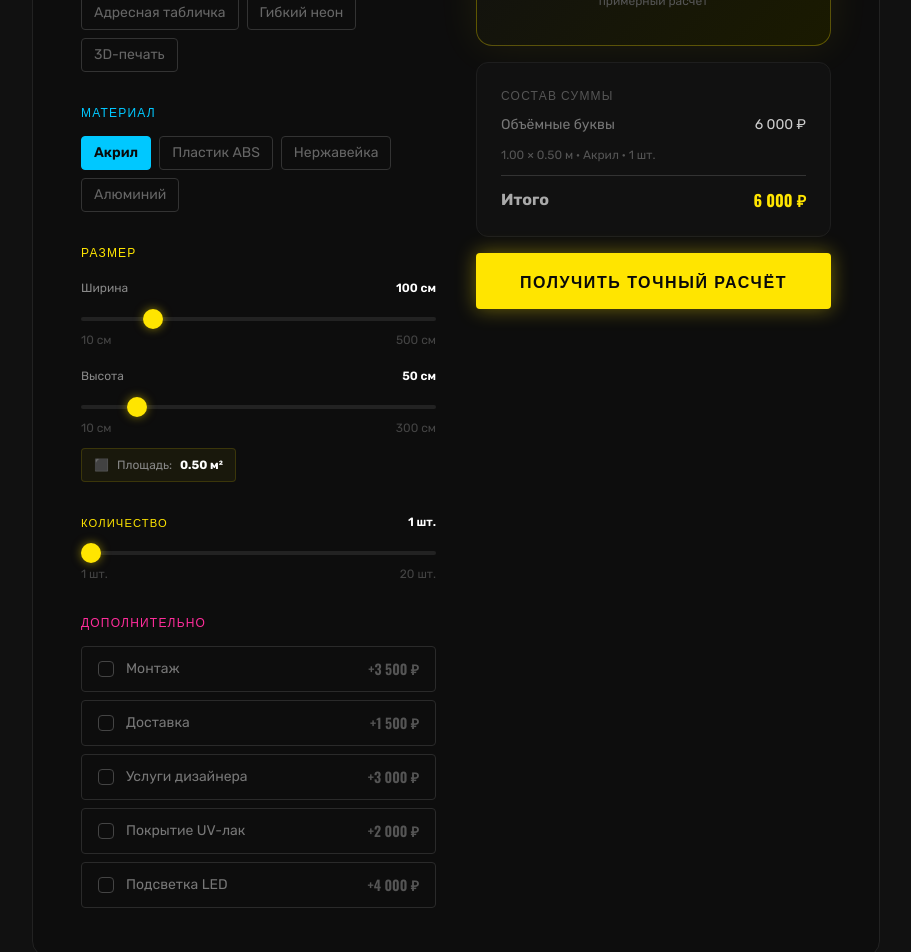
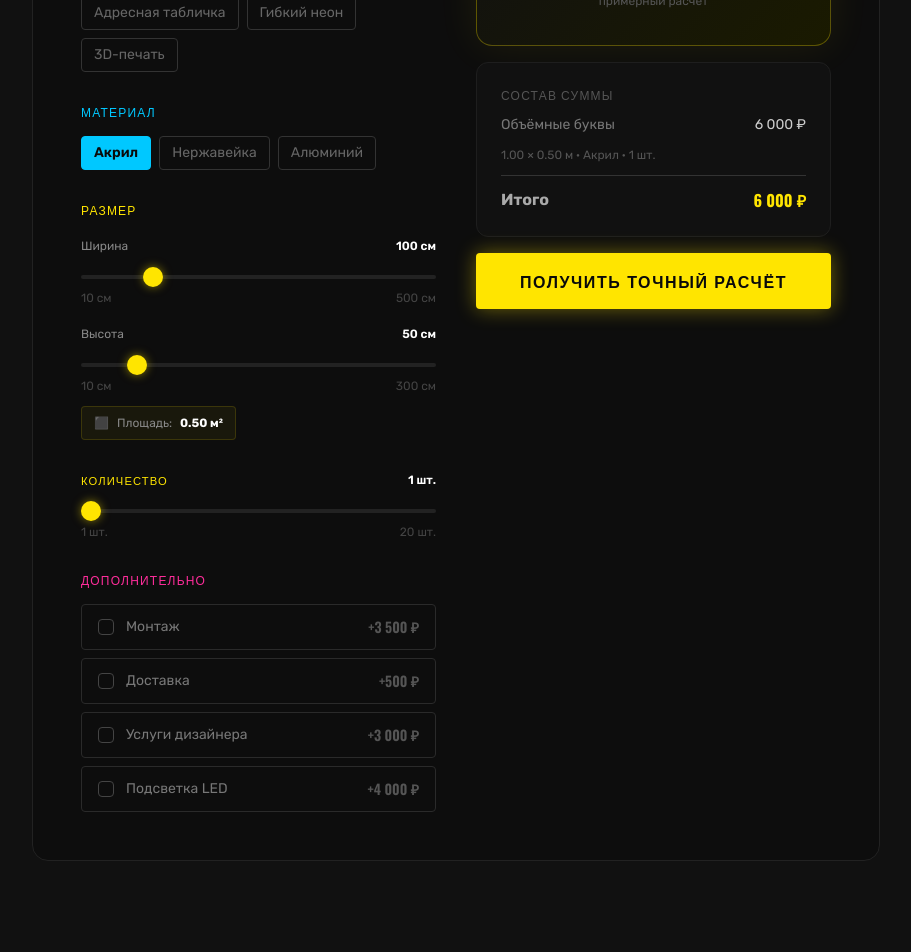
Before and after one commit to pr-poehali-dev/outdoor-advertising-site-3, a React (Vite) app: page / in a window 1280 px wide. Shown: the part 2720-3672 px from the top of the page, without its empty margins (184-1095 px from the left). Built offline with nearby package versions, Linux system fonts and the light colour scheme.

Commit message:
fix(calculator): обновить материалы и доставку

```diff
--- a/src/pages/Index.tsx
+++ b/src/pages/Index.tsx
@@ -83,20 +83,17 @@ const CALC_PRODUCTS = [
 const CALC_MATERIALS: Record<string, { label: string; mult: number }[]> = {
   "Объёмные буквы": [
     { label: "Акрил", mult: 1.0 },
-    { label: "Пластик ABS", mult: 0.8 },
     { label: "Нержавейка", mult: 1.6 },
     { label: "Алюминий", mult: 1.4 },
   ],
   "Плоские буквы": [
     { label: "Акрил", mult: 1.0 },
-    { label: "Пластик ABS", mult: 0.75 },
     { label: "Нержавейка", mult: 1.5 },
     { label: "Дерево", mult: 0.9 },
   ],
   "Баннер": [
     { label: "Банерная ткань", mult: 1.0 },
     { label: "Сетка (wind)", mult: 0.9 },
-    { label: "Плёнка (глянец)", mult: 1.2 },
   ],
   "Световой короб": [
     { label: "Акрил + LED", mult: 1.0 },
@@ -113,21 +110,21 @@ const CALC_MATERIALS: Record<string, { label: string; mult: number }[]> = {
     { label: "Пластик", mult: 0.7 },
   ],
   "Гибкий неон": [
+    { label: "LED-неон 6мм", mult: 0.8 },
     { label: "LED-неон 12мм", mult: 1.0 },
     { label: "LED-неон 20мм", mult: 1.3 },
   ],
   "3D-печать": [
     { label: "PLA-пластик", mult: 1.0 },
     { label: "ABS-пластик", mult: 1.1 },
-    { label: "Фотополимер", mult: 1.8 },
+    { label: "Печать по фото", mult: 1.5 },
   ],
 };
 
 const CALC_EXTRAS = [
   { label: "Монтаж", price: 3500 },
-  { label: "Доставка", price: 1500 },
+  { label: "Доставка", price: 500 },
   { label: "Услуги дизайнера", price: 3000 },
-  { label: "Покрытие UV-лак", price: 2000 },
   { label: "Подсветка LED", price: 4000 },
 ];
 
```
